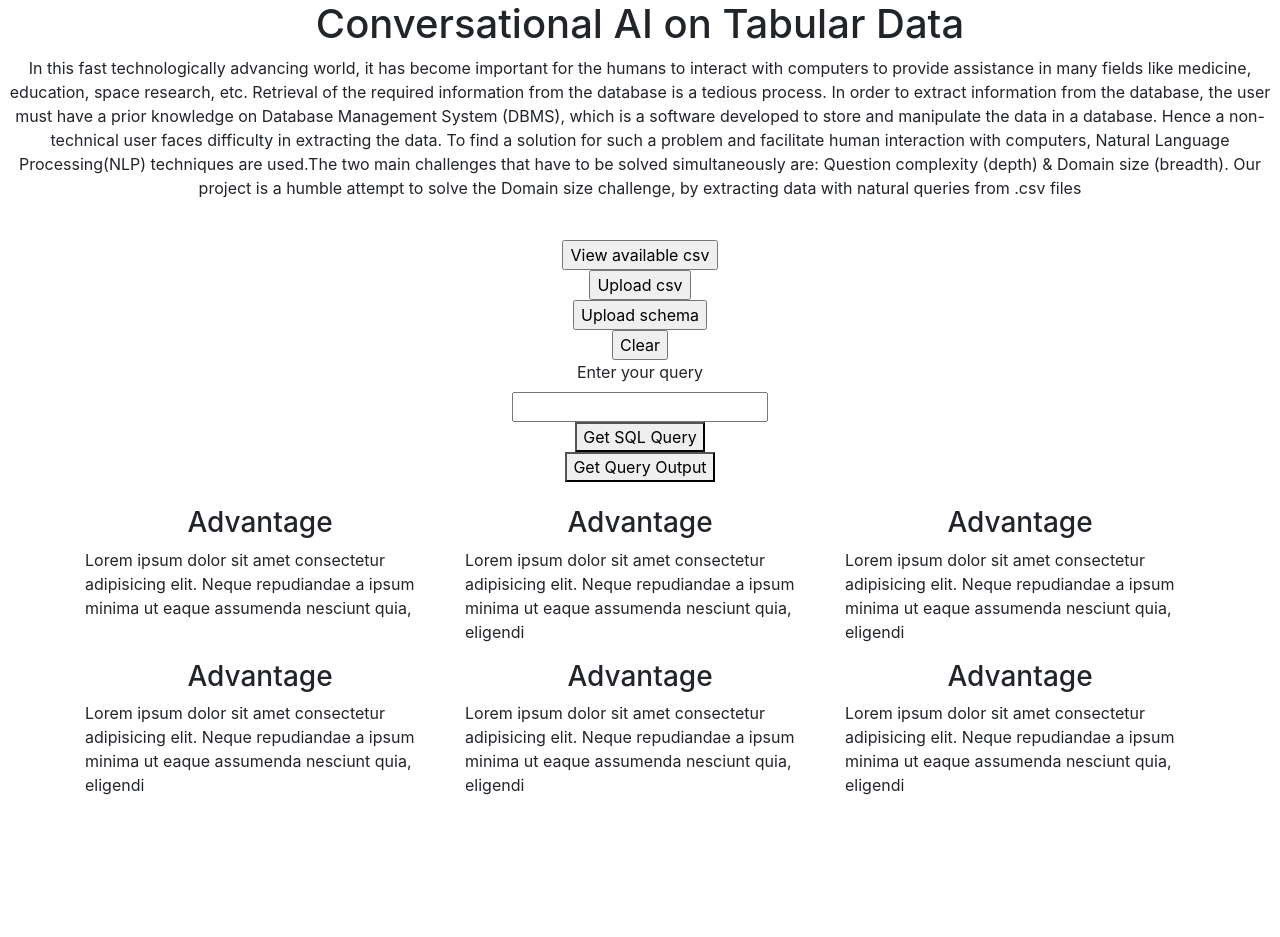
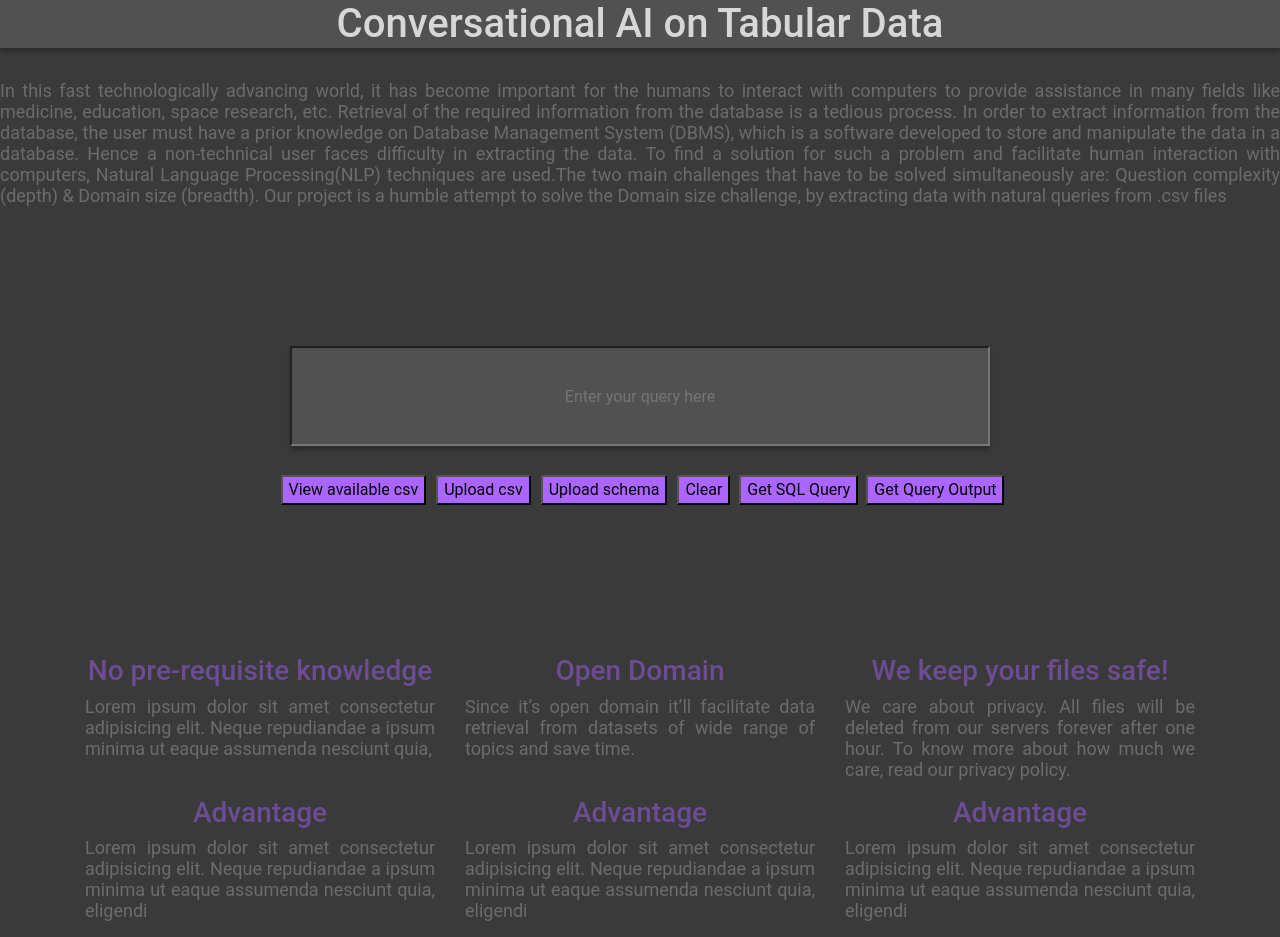
Before and after one commit to 7tena/ConvAI_tabular, a React (Create React App) app in the folder ConvAI_FE/: page / in a window 1280 px wide. Before the commit the page ends 813 px from the top, so only its background shows below. Built offline with nearby package versions, Linux system fonts and the light colour scheme.

Commit message:
prototype design done

```diff
--- a/ConvAI_FE/src/App.css
+++ b/ConvAI_FE/src/App.css
@@ -1,5 +1,61 @@
-/* .container-input{
-    text-align: center;
-    box-sizing: border-box;
-    flex: 10px;
-} */
+* {
+  background-color: #3a3a3a;
+  font-family: Roboto;
+  font-style: normal;
+  font-weight: normal;
+}
+
+h1 {
+  font-size: 48px;
+  line-height: 56px;
+  text-align: center;
+  color: #d7d7d7;
+  background: #515151;
+  box-shadow: 0px 4px 4px rgba(0, 0, 0, 0.25);
+}
+
+label {
+  font-size: 18px;
+  line-height: 21px;
+  text-align: justify;
+  color: rgba(215, 215, 215, 0.5);
+}
+
+.text-center {
+  color: #6c4c92;
+}
+
+p {
+  text-align: center;
+
+  font-size: 18px;
+  line-height: 21px;
+  text-align: justify;
+
+  color: #6d6b6b;
+}
+
+input[type="button"],
+button {
+  background-color: #ab66ff;
+  float: center;
+  margin: 5px;
+}
+
+input[type="text"] {
+  width: 700px;
+  height: 100px;
+  left: 199px;
+  top: 909px;
+  background-color: #515151;
+  box-shadow: 0px 4px 4px rgba(0, 0, 0, 0.25);
+  margin-top: 100px;
+}
+
+input::placeholder {
+  text-align: center;
+}
+
+.container{
+    margin-top: 120px;
+}
--- a/ConvAI_FE/src/components/benefits.js
+++ b/ConvAI_FE/src/components/benefits.js
@@ -5,26 +5,25 @@ const benefits = () => {
     <div class="container">
       <div class="row">
         <div class="col-md-4">
-          <h3 class="text-center">Advantage</h3>
+          <h3 class="text-center">No pre-requisite knowledge</h3>
           <p>
             Lorem ipsum dolor sit amet consectetur adipisicing elit. Neque
             repudiandae a ipsum minima ut eaque assumenda nesciunt quia,
           </p>
         </div>
         <div class="col-md-4">
-          <h3 class="text-center">Advantage</h3>
+          <h3 class="text-center">Open Domain</h3>
           <p>
-            Lorem ipsum dolor sit amet consectetur adipisicing elit. Neque
-            repudiandae a ipsum minima ut eaque assumenda nesciunt quia,
-            eligendi
+            Since it’s open domain it’ll facilitate data retrieval from datasets
+            of wide range of topics and save time.
           </p>
         </div>
         <div class="col-md-4">
-          <h3 class="text-center">Advantage</h3>
+          <h3 class="text-center">We keep your files safe!</h3>
           <p>
-            Lorem ipsum dolor sit amet consectetur adipisicing elit. Neque
-            repudiandae a ipsum minima ut eaque assumenda nesciunt quia,
-            eligendi
+            We care about privacy. All files will be deleted from our servers
+            forever after one hour. To know more about how much we care, read
+            our privacy policy.
           </p>
         </div>
       </div>
--- a/ConvAI_FE/src/components/landingPage.js
+++ b/ConvAI_FE/src/components/landingPage.js
@@ -3,20 +3,23 @@ import React from "react";
 const landingPage = () => {
   return (
     <div>
-      <h1 class="text-center">Conversational AI on Tabular Data</h1>
-      <p class="text-center">
-          In this fast technologically advancing world, it has become
-          important for the humans to interact with computers to provide
-          assistance in many fields like medicine, education, space
-          research, etc. Retrieval of the required information from the
-          database is a tedious process. In order to extract information
-          from the database, the user must have a prior knowledge on
-          Database Management System (DBMS), which is a software
-          developed to store and manipulate the data in a database.
-          Hence a non-technical user faces difficulty in extracting the
-          data. To find a solution for such a problem and facilitate
-          human interaction with computers, Natural Language Processing(NLP) techniques are used.The two main challenges that have to be solved simultaneously are:
-          Question complexity (depth) & Domain size (breadth). Our project is a humble attempt to solve the Domain size challenge, by extracting data with natural queries from .csv files
+      <h1>Conversational AI on Tabular Data</h1>
+      <br />
+      <p >
+        In this fast technologically advancing world, it has become important
+        for the humans to interact with computers to provide assistance in many
+        fields like medicine, education, space research, etc. Retrieval of the
+        required information from the database is a tedious process. In order to
+        extract information from the database, the user must have a prior
+        knowledge on Database Management System (DBMS), which is a software
+        developed to store and manipulate the data in a database. Hence a
+        non-technical user faces difficulty in extracting the data. To find a
+        solution for such a problem and facilitate human interaction with
+        computers, Natural Language Processing(NLP) techniques are used.The two
+        main challenges that have to be solved simultaneously are: Question
+        complexity (depth) & Domain size (breadth). Our project is a humble
+        attempt to solve the Domain size challenge, by extracting data with
+        natural queries from .csv files
       </p>
     </div>
   );
--- a/ConvAI_FE/src/components/userInput.js
+++ b/ConvAI_FE/src/components/userInput.js
@@ -3,18 +3,16 @@ import React from "react";
 const inputcard = () => {
   return (
     <div class="text-center">
-      <input type="button" value="View available csv" /> <br />
-      <input type="button" value="Upload csv" /> <br />
-      <input type="button" value="Upload schema" /> <br />
-      <input type="button" value="Clear" /> <br />
-      <label>Enter your query</label>
+      <input type="text" placeholder="Enter your query here" />
       <br />
-      <input type="text" />
       <br />
-      <button>Get SQL Query</button>
-      <br />
+      <input type="button" value="View available csv" />
+      <input type="button" value="Upload csv" />
+      <input type="button" value="Upload schema" />
+      <input type="button" value="Clear" />&nbsp;
+      <button >Get SQL Query</button> &nbsp;
       <button>Get Query Output</button>
-      <br />
+
     </div>
   );
 };
```
Also changed, not shown: 1 other file (tests, documents, lock files or other folders).
